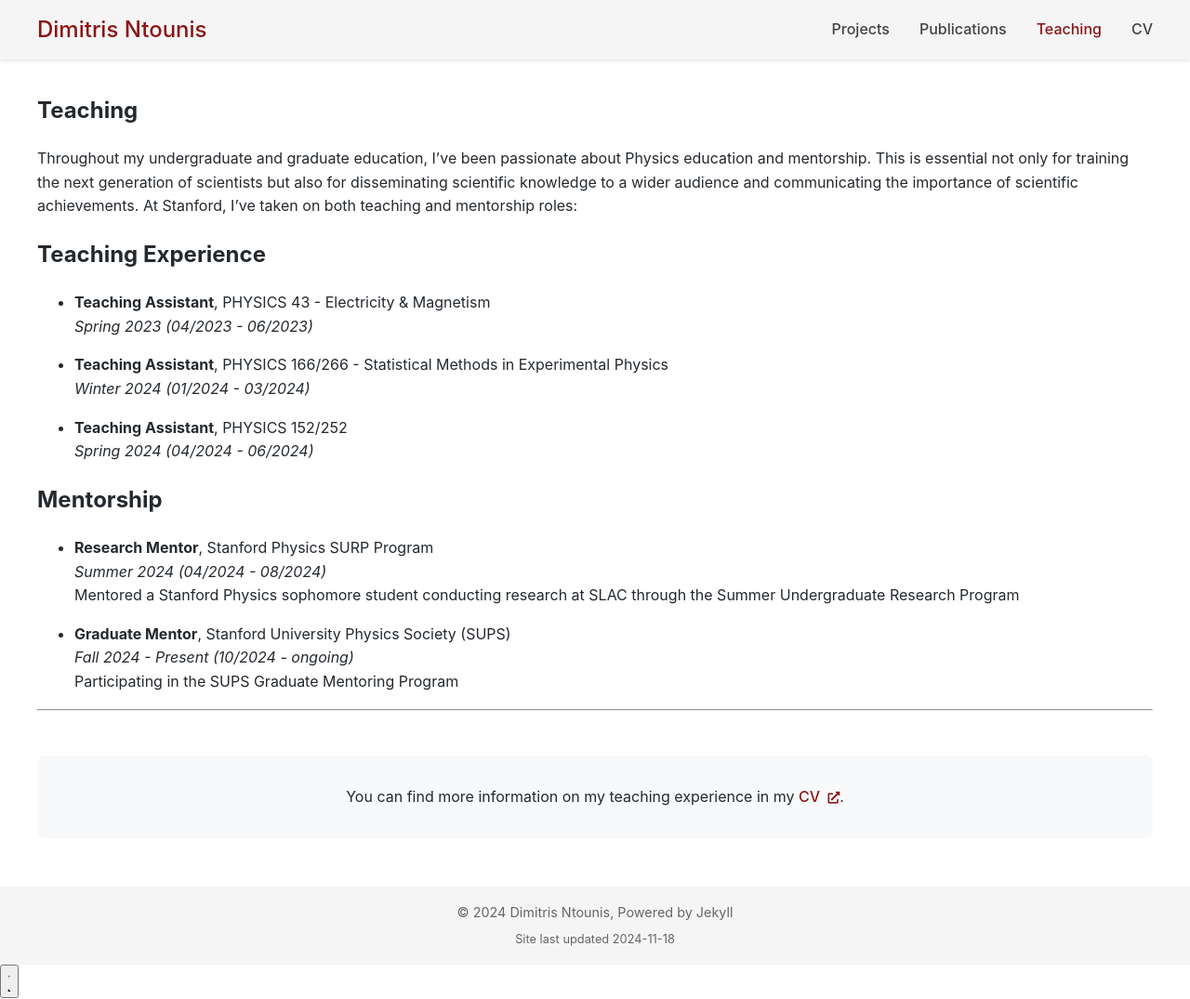
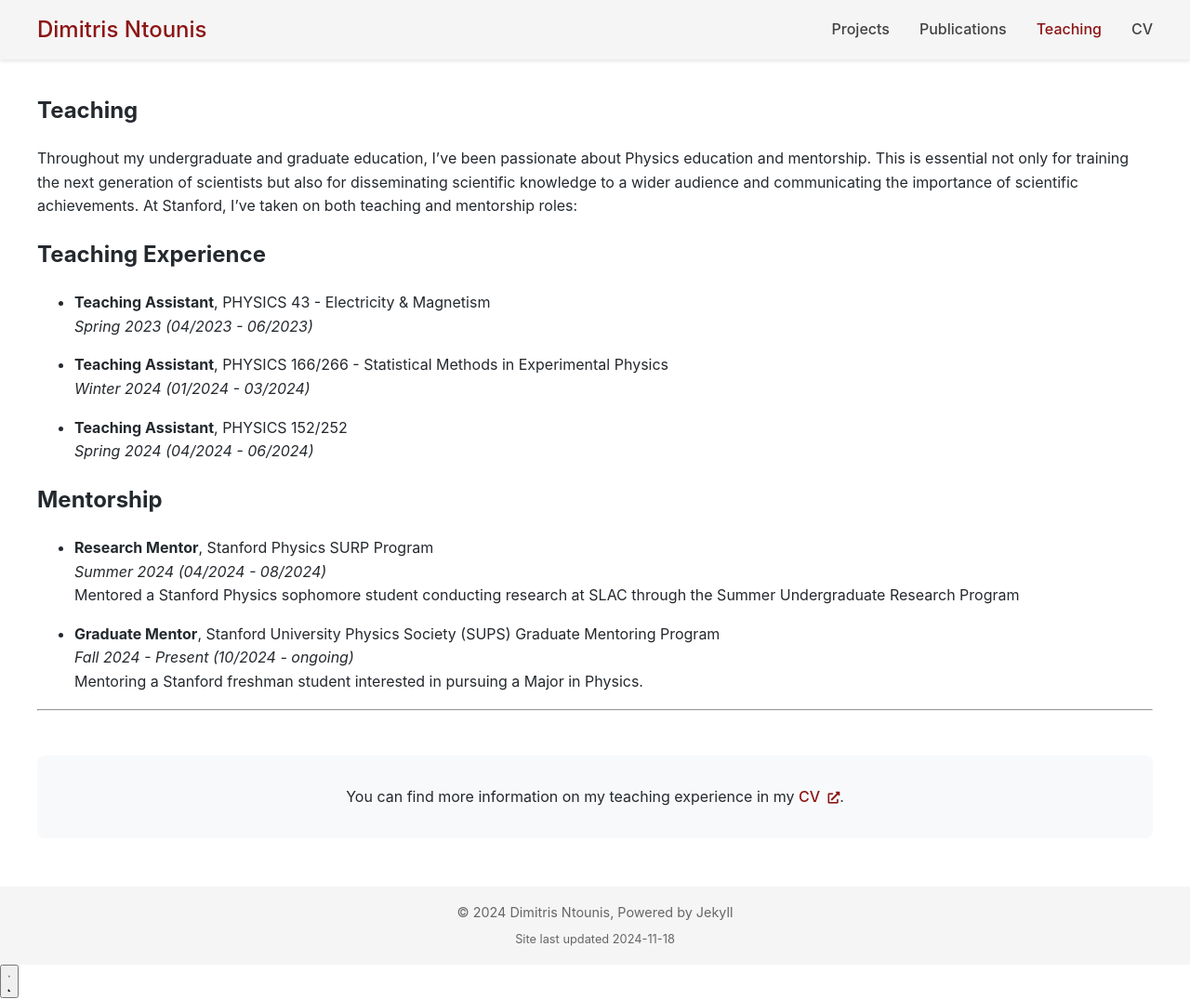
Before and after one commit to dntounis/dntounis.github.io, a Jekyll site: the page built from teaching.md, in a window 1280 px wide and 1075 px high. Shown: the whole window at 93% size. Built offline with Jekyll 4.4.1, drawn with Linux system fonts in a browser that asks for light colours; a style sheet for code colours, icons or effects is not loaded.

Commit message:
crop profile image

```diff
--- a/_config.yml
+++ b/_config.yml
@@ -47,7 +47,7 @@
 url: "https://dntounis.github.io"
 
 # Avatar (optional)
-avatar: /assets/images/IMG_1186_crop.png
+avatar: /assets/images/IMG_1186_crop_v2.png
 
 # You can add more social links:
 
--- a/teaching.md
+++ b/teaching.md
@@ -26,12 +26,12 @@
   *Summer 2024 (04/2024 - 08/2024)*
   Mentored a Stanford Physics sophomore student conducting research at SLAC through the Summer Undergraduate Research Program
 
-- **Graduate Mentor**, Stanford University Physics Society (SUPS)
+- **Graduate Mentor**, Stanford University Physics Society (SUPS) Graduate Mentoring Program
   *Fall 2024 - Present (10/2024 - ongoing)*
-  Participating in the SUPS Graduate Mentoring Program
+  Mentoring a Stanford freshman student interested in pursuing  a Major in Physics.
 
 ---
 
 <div class="cv-link">
-    <p>You can find more information on my teaching experience in my <a href="/assets/files/Dimitris_Ntounis_academic_CV_November2024.pdf" target="_blank">CV <i class="fas fa-external-link-alt"></i></a>.</p>
+    <p>You can find more information on my teaching experience in my <a href="cv_pdf" target="_blank">CV <i class="fas fa-external-link-alt"></i></a>.</p>
 </div>
```
Also changed, not shown: projects/past-projects.md (+1 -1 lines), 3 other files.
